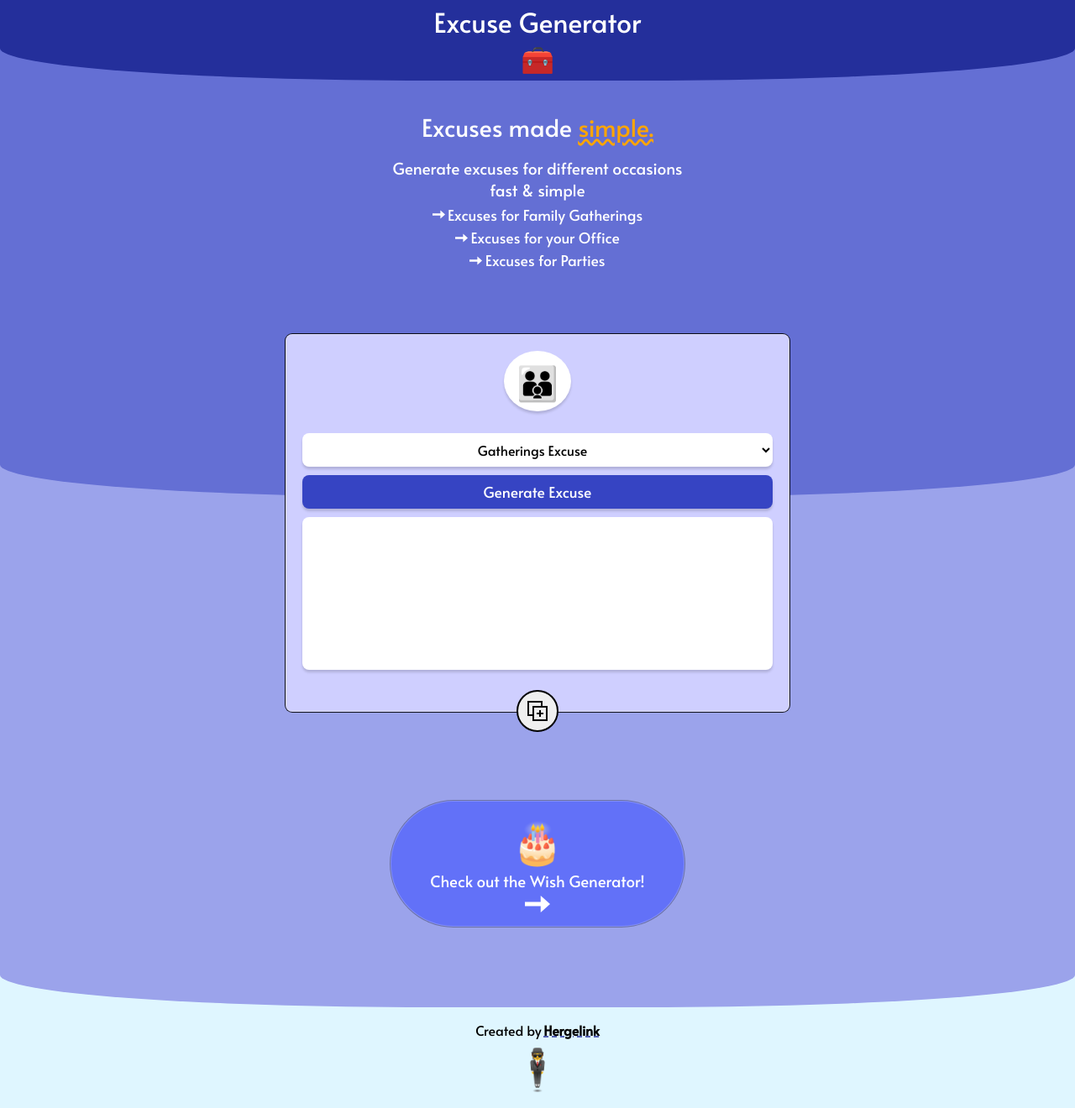
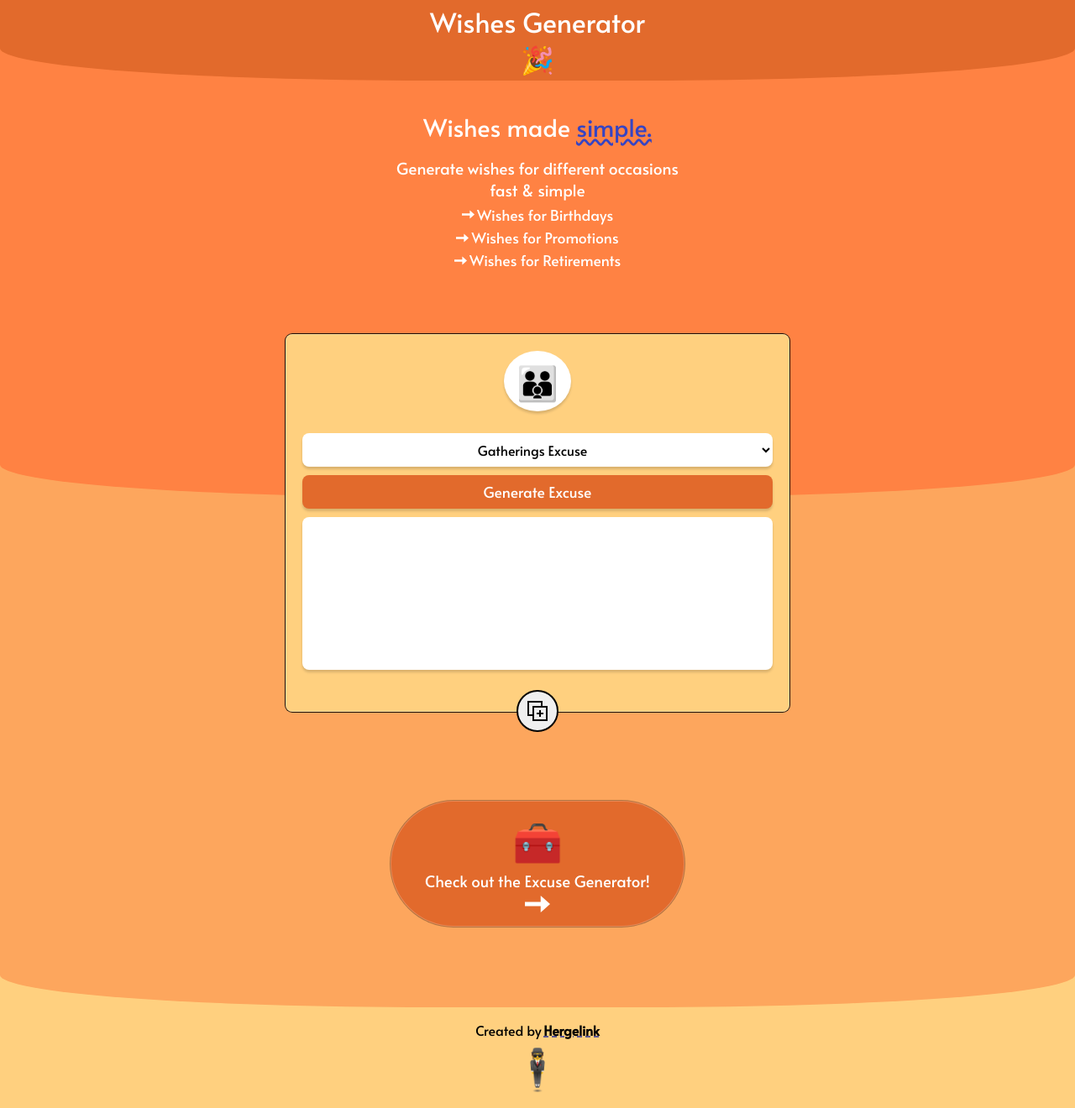
Before and after one commit to Hergelink/Wishcuses, a React (Create React App) app: page / in a window 1280 px wide. Shown: the whole page at 84% size. Built offline with nearby package versions, Linux system fonts and the light colour scheme; no server answers.

Commit message:
first commit

```diff
--- a/src/App.css
+++ b/src/App.css
@@ -13,13 +13,13 @@
 }
 
 header {
-  background-color: rgb(100, 111, 212);
+  background-color: rgb(255, 130, 67);
   height: 6rem;
 }
 
 .circle {
   /* background-color: rgb(253, 114, 33); */
-  background-color: rgb(36, 47, 155);
+  background-color: rgb(226, 106, 44);
   color: white;
   width: 100%;
   height: 6rem;
@@ -43,7 +43,7 @@ main {
   flex-direction: column;
   justify-content: center;
   align-items: center;
-  background-color: rgb(100, 111, 212);
+  background-color: rgb(255, 130, 67);
   padding-top: 2rem;
   padding-bottom: 2rem;
 
@@ -65,7 +65,7 @@ main {
 }
 
 .highlightText {
-  color: orange;
+  color: rgb(54, 68, 195);
   text-decoration: underline wavy;
 }
 
@@ -106,7 +106,7 @@ main {
   justify-content: center;
   align-items: center;
   gap: 10px;
-  background-color: rgb(207, 207, 255);
+  background-color: rgb(255, 208, 127);
   border-radius: 8px;
   box-shadow: rgba(255, 255, 255, 0.2) 0px 0px 0px 1px inset, rgba(0, 0, 0, 0.9) 0px 0px 0px 1px;
 
@@ -152,7 +152,7 @@ select {
   width: 100%;
   padding: 8px;
   border-radius: 8px;
-  background-color: rgb(54, 68, 195);
+  background-color: rgb(226, 106, 44);
   color: white;
   font-family: inherit;
   font-size: 1.1rem;
@@ -163,8 +163,8 @@ select {
 
 #fetchButton:hover {
   background-color: white;
-  color: rgb(54, 68, 195);
-  border: 1px solid rgb(54, 68, 195);
+  color: rgb(226, 106, 44);
+  border: 1px solid rgb(226, 106, 44);
   padding: 7px;
 }
 
@@ -208,11 +208,11 @@ select {
 
 .copyButton:hover {
   /* background-color: rgb(155, 163, 235); */
-  background-color: orange;
+  background-color: rgb(152, 162, 255);
 }
 
 .styleDiv {
-  background-color: rgb(155, 163, 235);
+  background-color: rgb(253, 166, 93);
 
 }
 
@@ -220,11 +220,11 @@ select {
   width: 100%;
   height: 6rem;
   border-radius: 0 0 40% 40%;
-  background-color: rgb(100, 111, 212);
+  background-color: rgb(255, 130, 67);
 }
 
 .styleContainer {
-  background-color: rgb(155, 163, 235);
+  background-color: rgb(253, 166, 93);
   height: 32rem;
   display: flex;
   flex-direction: column;
@@ -233,18 +233,18 @@ select {
 }
 
 .styleDivSecond {
-  background-color: rgb(223, 246, 255);
+  background-color: rgb(255, 208, 127);
 }
 
 .styleCircleSecond {
   width: 100%;
   height: 6rem;
   border-radius: 0 0 40% 40%;
-  background-color: rgb(155, 163, 235);
+  background-color: rgb(253, 166, 93);
 }
 
 .linkContainer {
-  background-color: rgb(98, 113, 248);
+  background-color: rgb(226, 106, 44);
   box-shadow: rgba(255, 255, 255, 0.2) 0px 0px 0px 1px inset, rgba(0, 0, 0, 0.3) 0px 0px 0px 1px;
   border-radius: 80px;
   width: 80%;
@@ -281,7 +281,7 @@ footer {
   align-items: center;
   justify-content: center;
 
-  background-color: rgb(223, 246, 255);
+  background-color: rgb(255, 208, 127);
 }
 
 footer a {
--- a/src/components/Header.jsx
+++ b/src/components/Header.jsx
@@ -4,8 +4,8 @@ function Header() {
   return (
     <header>
     <div className='circle'>
-      <h1>Excuse Generator</h1>
-      <span className='logo'>🧰</span>
+      <h1>Wishes Generator</h1>
+      <span className='logo'>🎉</span>
     </div>
   </header>
   )
--- a/src/components/InfoContainer.jsx
+++ b/src/components/InfoContainer.jsx
@@ -5,21 +5,21 @@ function InfoContainer() {
   return (
     <div className='infoContainer'>
       <h2>
-        Excuses made <span className='highlightText'>simple.</span>
+        Wishes made <span className='highlightText'>simple.</span>
       </h2>
-      <h4>Generate excuses for different occasions fast & simple</h4>
+      <h4>Generate wishes for different occasions fast & simple</h4>
       <ul className='list'>
         <div className='listItem'>
           <img src={rightArrow} fill='white' className='arrow' />
-          <li>Excuses for Family Gatherings</li>
+          <li>Wishes for Birthdays</li>
         </div>
         <div className='listItem'>
           <img src={rightArrow} fill='white' className='arrow' />
-          <li>Excuses for your Office</li>
+          <li>Wishes for Promotions</li>
         </div>
         <div className='listItem'>
           <img src={rightArrow} fill='white' className='arrow' />
-          <li>Excuses for Parties</li>
+          <li>Wishes for Retirements</li>
         </div>
       </ul>
     </div>
--- a/src/components/LinkContainer.jsx
+++ b/src/components/LinkContainer.jsx
@@ -2,9 +2,13 @@ import React from 'react';
 import rightArrow from '../assets/rightArrow.svg';
 function LinkContainer() {
   return (
-    <a href='https://www.google.com/' target='_blank' className='linkContainer'>
-      <div className='wishEmojiContainer'>🎂</div>
-      <h3>Check out the Wish Generator!</h3>
+    <a
+      href='https://excuse-generator-app.netlify.app/'
+      target='_blank'
+      className='linkContainer'
+    >
+      <div className='wishEmojiContainer'>🧰</div>
+      <h3>Check out the Excuse Generator!</h3>
       <img src={rightArrow} className='linkArrow' />
     </a>
   );
```
